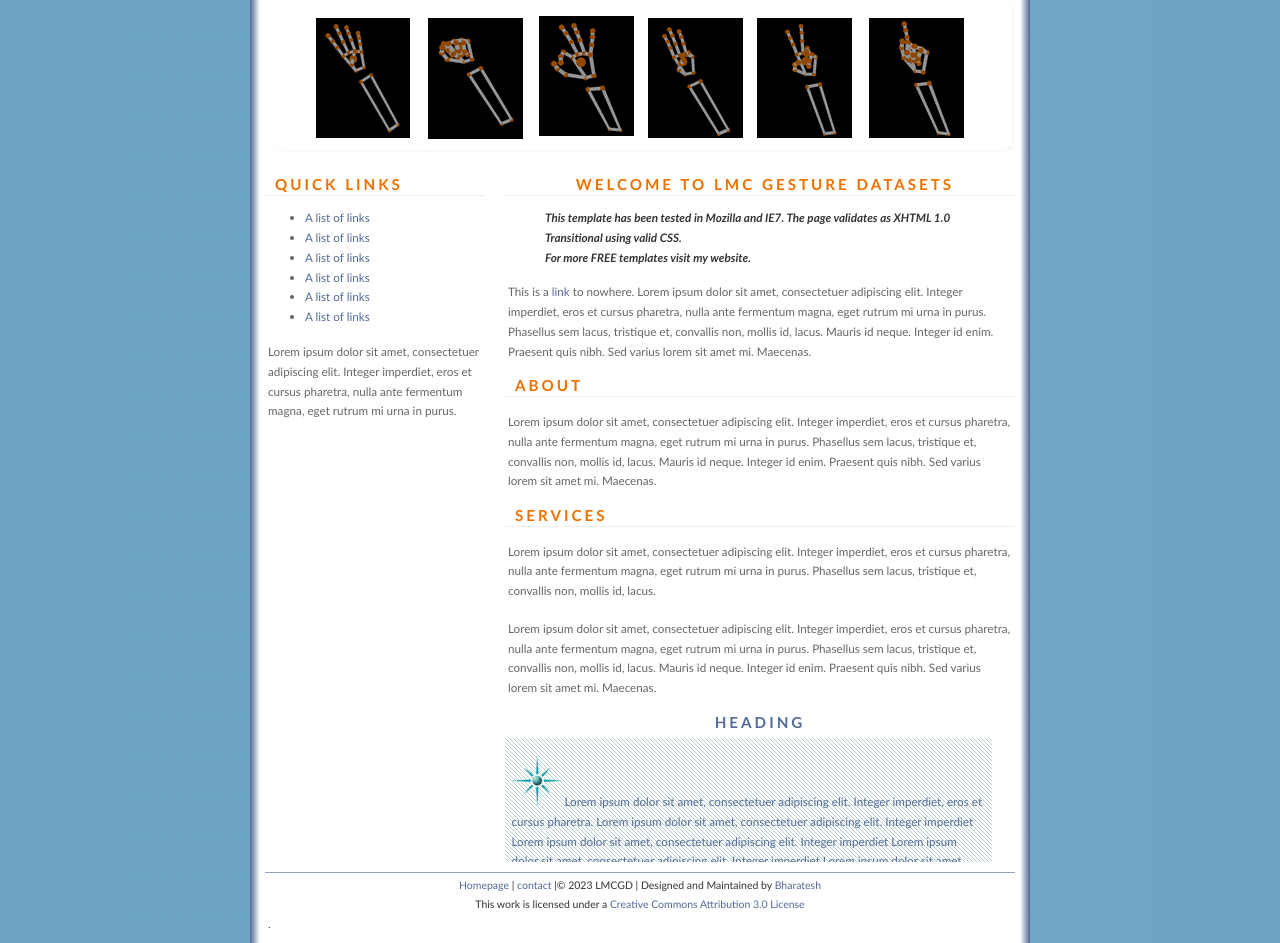
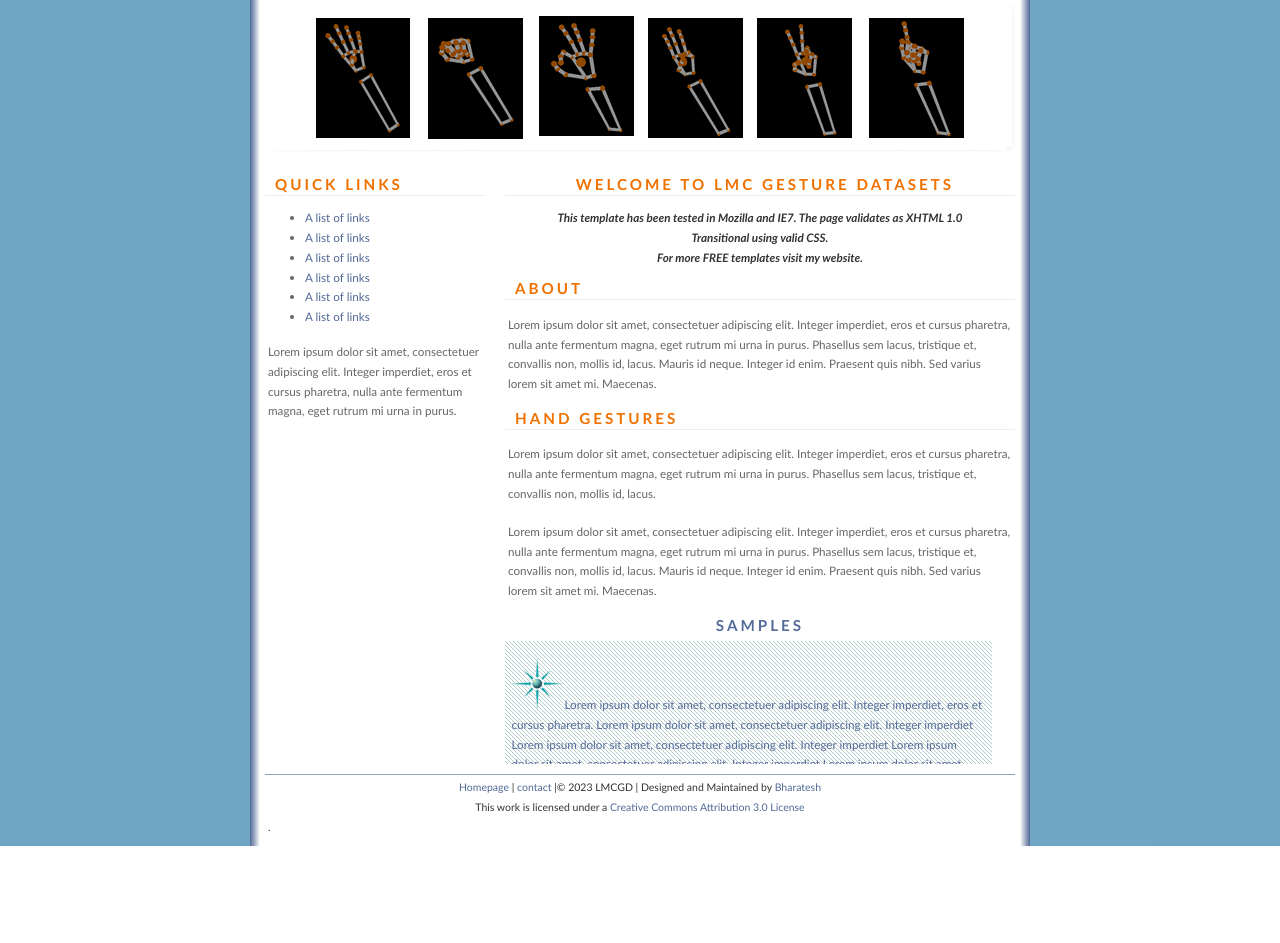
Before and after one commit to LMCGDS/lmcgds.github.io, a plain HTML site: page index.html in a window 1280 px wide. After the commit the page ends 846 px from the top, so only its background shows below. Drawn offline with Linux system fonts and the light colour scheme.

Commit message:
Update index.html

```diff
--- a/index.html
+++ b/index.html
@@ -54,18 +54,24 @@
 
   <div id="content">
     <center> <h1>Welcome to LMC GESTURE DATASETS <span style="color: #333; font-size:0.9em;"></span> </h1></center>
-    <blockquote>This template has been tested in Mozilla and IE7. The page validates as XHTML 1.0 Transitional using valid CSS. <br />
-      For more FREE templates visit my website.</blockquote>
-    <p> This is a <a href="#">link</a> to nowhere. Lorem ipsum dolor sit amet, consectetuer adipiscing elit. Integer imperdiet, eros et cursus pharetra, nulla ante fermentum magna, eget rutrum mi urna in purus. Phasellus sem lacus, tristique et, convallis non, mollis id, lacus. Mauris id neque. Integer id enim. Praesent quis nibh. Sed varius lorem sit amet mi. Maecenas.</p>
+
+	<center> <blockquote>This template has been tested in Mozilla and IE7. The page validates as XHTML 1.0 Transitional using valid CSS. <br />
+      For more FREE templates visit my website.
+	</blockquote></center>
+
+
+
     <h1>About</h1>
     <p>Lorem ipsum dolor sit amet, consectetuer adipiscing elit. Integer imperdiet, eros et cursus pharetra, nulla ante fermentum magna, eget rutrum mi urna in purus. Phasellus sem lacus, tristique et, convallis non, mollis id, lacus. Mauris id neque. Integer id enim. Praesent quis nibh. Sed varius lorem sit amet mi. Maecenas.</p>
-    <h1>Services</h1>
+
+	<h1>Hand Gestures</h1>
     <p>Lorem ipsum dolor sit amet, consectetuer adipiscing elit. Integer imperdiet, eros et cursus pharetra, nulla ante fermentum magna, eget rutrum mi urna in purus. Phasellus sem lacus, tristique et, convallis non, mollis id, lacus.</p>
     <p>Lorem ipsum dolor sit amet, consectetuer adipiscing elit. Integer imperdiet, eros et cursus pharetra, nulla ante fermentum magna, eget rutrum mi urna in purus. Phasellus sem lacus, tristique et, convallis non, mollis id, lacus. Mauris id neque. Integer id enim. Praesent quis nibh. Sed varius lorem sit amet mi. Maecenas.</p>
 
-	<h2> Heading</h2>
+	<h2>Samples</h2>
     <div class="scroll">
-      <p><img src="img/star.gif" alt="star" /> Lorem ipsum dolor sit amet, consectetuer adipiscing elit. Integer imperdiet, eros et cursus pharetra.
+
+		<p><img src="img/star.gif" alt="star" /> Lorem ipsum dolor sit amet, consectetuer adipiscing elit. Integer imperdiet, eros et cursus pharetra.
 		Lorem ipsum dolor sit amet, consectetuer adipiscing elit. Integer imperdiet Lorem ipsum dolor sit amet, consectetuer adipiscing elit. Integer imperdiet
 		Lorem ipsum dolor sit amet, consectetuer adipiscing elit. Integer imperdiet Lorem ipsum dolor sit amet, consectetuer adipiscing elit. Integer imperdiet
 		Lorem ipsum dolor sit amet, consectetuer adipiscing elit. Integer imperdiet
```
